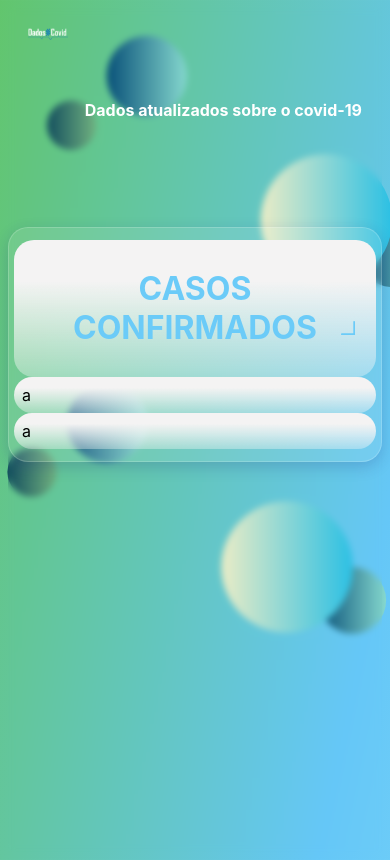
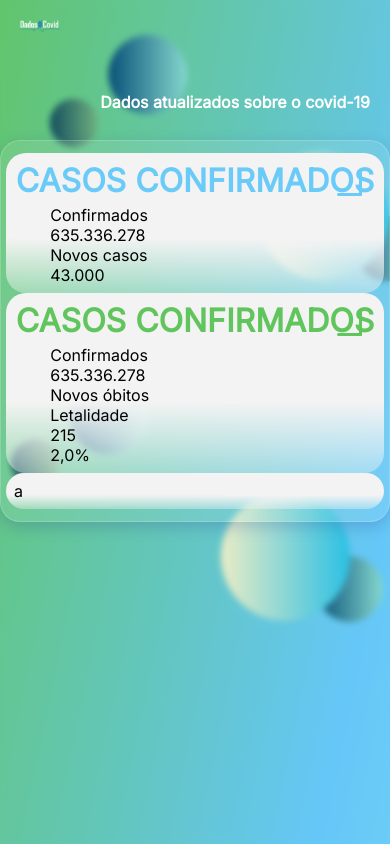
Before and after one commit to Klivinsthon/monitoramento-covid, a React (Create React App) app: page / in a window 390 px wide. Built offline with nearby package versions, Linux system fonts and the light colour scheme.

Commit message:
Dados inseridos nos blocos e responsividade definida

```diff
--- a/src/components/interface/css/interface.css
+++ b/src/components/interface/css/interface.css
@@ -1,15 +1,17 @@
 @charset "UTF-8";
 /* IMPORTS */
+@import url("https://fonts.googleapis.com/css2?family=Nunito&display=swap");
+@import url("https://fonts.googleapis.com/css2?family=Inter&display=swap");
 /* CORES */
 /* TEXTOS */
 @media (max-width: 639px) {
   .titulo {
-    background-position: 96% 80%;
+    background-position: 96% 70%;
   }
 }
 @media (min-width: 640px) {
   .titulo {
-    background-position: 87.5% 77%;
+    background-position: 87.9% 79%;
   }
 }
 @media (min-width: 768px) {
@@ -17,16 +19,26 @@
     background-position: 87.5% 89%;
   }
 }
+/* CONFIG GERAL */
+* {
+  padding: 0;
+  margin: 0;
+}
+
+body {
+  font-family: "Nunito", sans-serif;
+}
+
 /* CONFIG CABEÇALHO */
 header {
-  height: 20vh;
+  height: 90px;
   padding: 20px 20px 0 20px;
   margin-bottom: 30px;
 }
 
 .logo {
   padding: 20px;
-  line-height: 2em;
+  line-height: 32px;
   display: inline-block;
   text-indent: -9999px;
   background: url("../../images/logo.svg") no-repeat;
@@ -44,20 +56,21 @@ header {
 .painel-geral {
   padding: 12px 5px;
   background: rgba(255, 255, 255, 0.1);
+  -webkit-box-shadow: 0 8px 32px 0 rgba(31, 38, 135, 0.37);
   -moz-box-shadow: 0 8px 32px 0 rgba(31, 38, 135, 0.37);
-  -webkit-box-shadow: 0 8px 32px 0 rgba(31, 38, 135, 0.37);
   box-shadow: 0 5px 15px 0 rgba(31, 38, 135, 0.2);
+  -webkit-backdrop-filter: blur(6px);
   backdrop-filter: blur(6px);
-  -webkit-backdrop-filter: blur(6px);
   -webkit-border-radius: 20px;
   -moz-border-radius: 20px;
   border-radius: 20px;
   border: 1px solid rgba(255, 255, 255, 0.18);
 }
-.painel-geral div {
+
+.bloco-infos {
   padding: 8px;
   border-radius: 20px;
-  background: linear-gradient(180deg, #f4f3f3 30.36%, rgba(255, 255, 255, 0.18) 118.3%);
+  background: linear-gradient(180deg, #f4f3f3 60.36%, rgba(255, 255, 255, 0.18) 110%);
   border: none;
 }
 
@@ -65,13 +78,25 @@ header {
   text-align: center;
   font-weight: bold;
   background-repeat: no-repeat;
-  background-size: 4%;
+  background-size: 7%;
+  margin-bottom: 5px;
+}
+
+.infos-detalhadas {
+  width: 80%;
+  margin: 0 auto;
 }
 
 /* CONFIG BLOCO CASOS CONFIRMADOS */
-.confirmados {
+.titulo-confirmados {
   color: #6BCBF8;
   background-image: url("../../images/ret-azul.svg");
 }
 
+/* CONFIG BLOCO CASOS CONFIRMADOS */
+.titulo-obitos {
+  color: #61C55E;
+  background-image: url("../../images/ret-verde.svg");
+}
+
 /*# sourceMappingURL=interface.css.map */
--- a/src/components/interface/interface.js
+++ b/src/components/interface/interface.js
@@ -18,23 +18,43 @@ function Interface() {
                                 w-11/12 sm:w-7/12 lg:w-10/12
                                 flex flex-wrap justify-evenly gap-y-3 gap-x-3">
 
-                    <div className="shrink-0
-                                    h-32
-                                    w-60 sm:w-72 md:w-80
-                                    border">
+                    <div className="bloco-infos
+                                    shrink-0
+                                    w-60 sm:w-72 md:w-80">
+                        <h1 className="titulo titulo-confirmados
+                                       text-lg md:text-xl">CASOS CONFIRMADOS</h1>
+                        <div className="infos-detalhadas
+                                        sm:pl-4">
+                            <div className="text-sm"><span>Confirmados</span></div>
+                            <div className="font-black pl-1"><span>635.336.278</span></div>
+                            <div className="w-6/12 text-sm">Novos casos</div>
+                            <div className="font-black pl-1"><span>43.000</span></div>
+                        </div>
+                    </div>
 
-                        <h1 className="titulo confirmados
-                                        text-lg md:text-xl">CASOS CONFIRMADOS</h1>
+                    <div className="bloco-infos
+                                    shrink-0
+                                    w-60 sm:w-72 md:w-80">
+                        <h1 className="titulo titulo-obitos
+                                       text-lg md:text-xl">CASOS CONFIRMADOS</h1>
+                        <div className="infos-detalhadas
+                                        sm:pl-4">
+                            <div className="text-sm"><span>Confirmados</span></div>
+                            <div className="font-black pl-1"><span>635.336.278</span></div>
+                            <div className="flex pt-2">
+                                <div className="text-sm w-6/12">Novos óbitos</div>
+                                <div className="text-sm w-6/12"><span>Letalidade</span></div>
+                            </div>
+                            <div className="flex">
+                                <div className="font-black pl-1 w-6/12"> 215</div>
+                                <div className="font-black pl-1 w-6/12"><span>2,0%</span></div>
+                            </div>
+                        </div>
+                    </div>
 
-                    </div>
-                    <div className="shrink-0
-                                    h-32
-                                    w-60 sm:w-72 md:w-80
-                                    border">a</div>
-                    <div className="shrink-0
-                                    h-32
-                                    w-60 sm:w-72 md:w-80
-                                    border">a</div>
+                    <div className="bloco-infos
+                                    shrink-0
+                                    w-60 sm:w-72 md:w-80">a</div>
                 </div>
             </div>
         </Fragment>
--- a/src/components/interface/sass/interface.scss
+++ b/src/components/interface/sass/interface.scss
@@ -1,17 +1,29 @@
 /* IMPORTS */
+@import url('https://fonts.googleapis.com/css2?family=Nunito&display=swap');
+@import url('https://fonts.googleapis.com/css2?family=Inter&display=swap');
 @import "./variaveis.scss";
 @import "./medias.scss";
 
+/* CONFIG GERAL */
+* {
+    padding: 0;
+    margin: 0;
+}
+
+body {
+    font-family: 'Nunito', sans-serif;
+}
+
 /* CONFIG CABEÇALHO */
 header {
-    height: 20vh;
+    height: 90px;
     padding: 20px 20px 0 20px;
     margin-bottom: 30px;
 }
 
 .logo {
     padding: 20px;
-    line-height: 2em;
+    line-height: 32px;
     display: inline-block;
     text-indent: -9999px;
     background: url("../../images/logo.svg") no-repeat;
@@ -29,33 +41,45 @@ header {
 .painel-geral {
     padding: 12px 5px;
     background: rgba(255, 255, 255, 0.1);
+    -webkit-box-shadow: 0 8px 32px 0 rgba(31, 38, 135, 0.37);
     -moz-box-shadow: 0 8px 32px 0 rgba(31, 38, 135, 0.37);
-    -webkit-box-shadow: 0 8px 32px 0 rgba(31, 38, 135, 0.37);
     box-shadow: 0 5px 15px 0 rgba(31, 38, 135, 0.2);
+    -webkit-backdrop-filter: blur(6px);
     backdrop-filter: blur(6px);
-    -webkit-backdrop-filter: blur(6px);
     -webkit-border-radius: 20px;
     -moz-border-radius: 20px;
     border-radius: 20px;
     border: 1px solid rgba(255, 255, 255, 0.18);
+}
 
-    div {
-        padding: 8px;
-        border-radius: 20px;
-        background: linear-gradient(180deg, #f4f3f3 30.36%, rgba(255, 255, 255, 0.18) 118.30%);
-        border: none;
-    }
+.bloco-infos {
+    padding: 8px;
+    border-radius: 20px;
+    background: linear-gradient(180deg, #f4f3f3 60.36%, rgba(255, 255, 255, 0.18) 110%);
+    border: none;
 }
 
 .titulo {
     text-align: center;
     font-weight: bold;
     background-repeat: no-repeat;
-    background-size: 4%;
+    background-size: 7%;
+    margin-bottom: 5px;
+}
+
+.infos-detalhadas {
+    width: 80%;
+    margin: 0 auto;
 }
 
 /* CONFIG BLOCO CASOS CONFIRMADOS */
-.confirmados {
+.titulo-confirmados {
     color: $azul;
     background-image: url("../../images/ret-azul.svg");
 }
+
+/* CONFIG BLOCO CASOS CONFIRMADOS */
+.titulo-obitos {
+    color: $verde;
+    background-image: url("../../images/ret-verde.svg");
+}
--- a/src/components/interface/sass/medias.scss
+++ b/src/components/interface/sass/medias.scss
@@ -1,12 +1,12 @@
 @media(max-width: 639px) {
     .titulo {
-        background-position: 96% 80%;
+        background-position: 96% 70%;
     }
 }
 
 @media(min-width: 640px) {
     .titulo {
-        background-position: 87.5% 77%;
+        background-position: 87.9% 79%;
     }
 }
 
```
Also changed, not shown: 1 other file (tests, documents, lock files or other folders).
